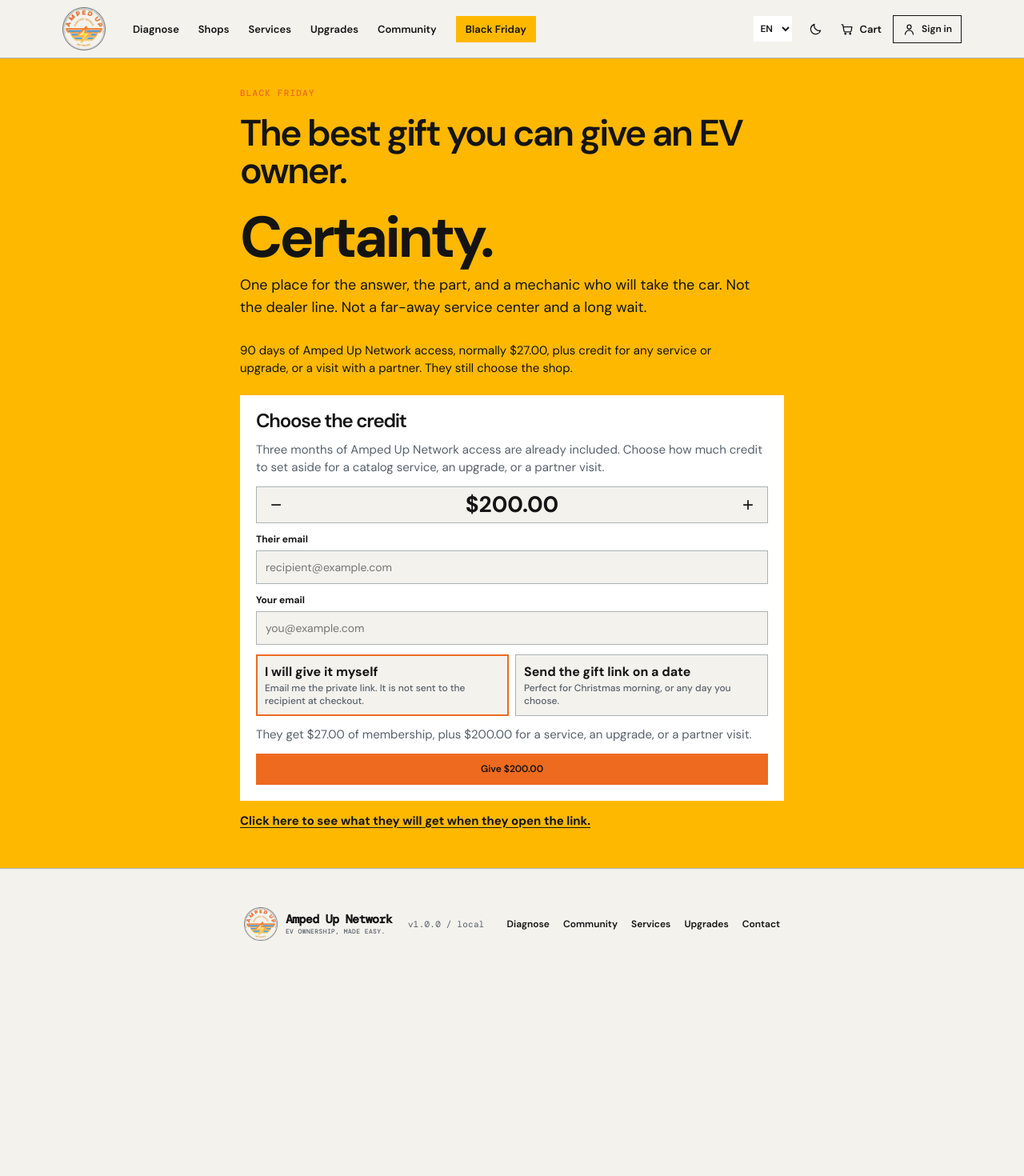
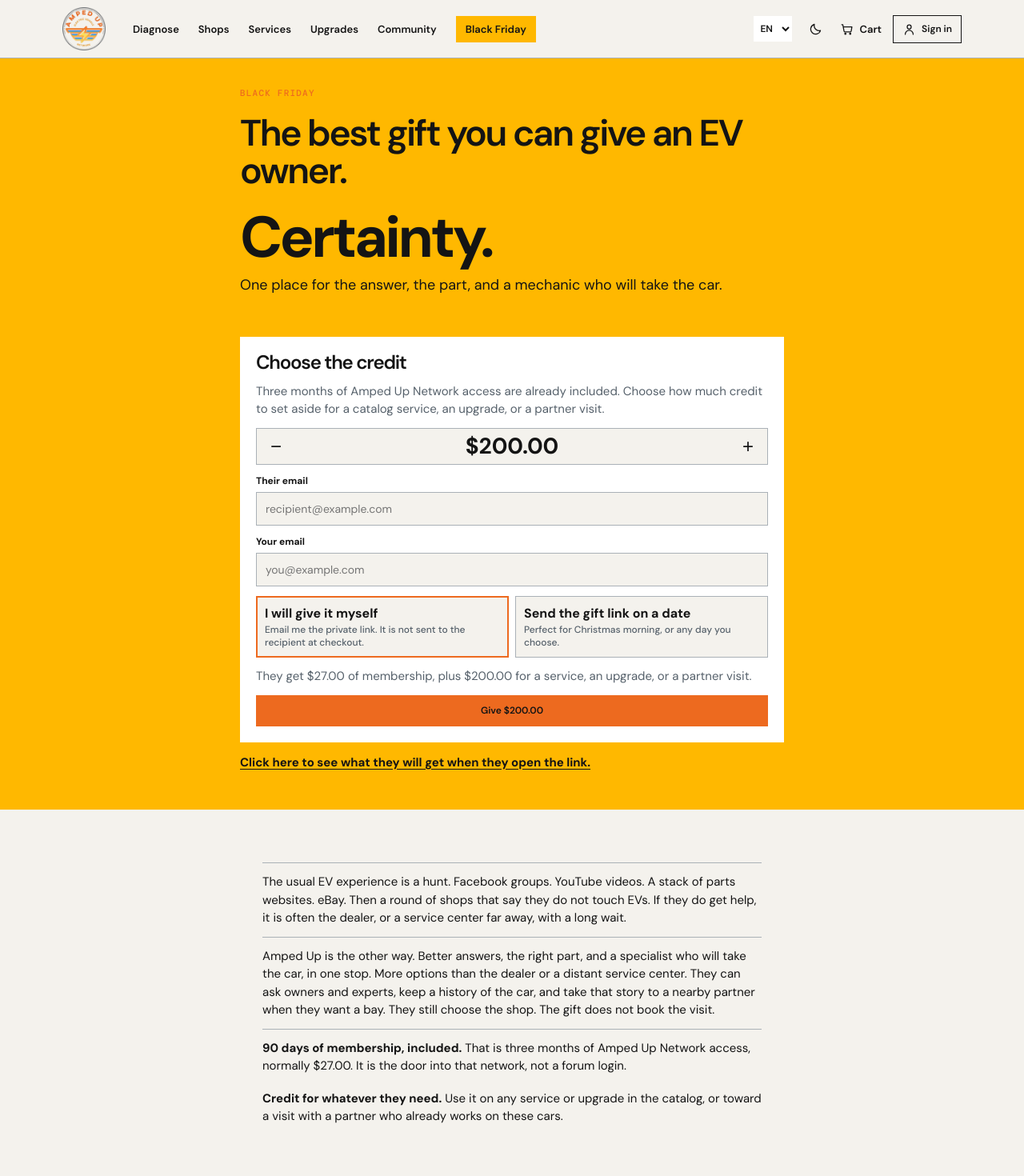
Before and after one commit to erichester76/volt-yard, a Next.js app: page /en/black-friday in a window 1280 px wide. Shown: the top 1470 px of the page at 80% size. Before the commit the page ends 1224 px from the top, so only its background shows below. Built offline with nearby package versions, Linux system fonts and the light colour scheme; no server answers; the database is empty; a web font is replaced by a local one.

Commit message:
style: move the gift explanation below the offer

```diff
--- a/app/black-friday/page.tsx
+++ b/app/black-friday/page.tsx
@@ -53,11 +53,9 @@ export default function BlackFridayPage() {
         <p className="eyebrow">Black Friday</p>
         <h1 className="heading-primary">The best gift you can give an EV owner.</h1>
         <p className="gift-offer-certainty">Certainty.</p>
-        <p className="intro">One place for the answer, the part, and a mechanic who will take the car. Not the dealer line. Not a far-away service center and a long wait.</p>
-        <p className="gift-offer-limit">{giftMembershipDays} days of Amped Up Network access, normally {money(giftMembershipValueCents)}, plus credit for any service or upgrade, or a visit with a partner. They still choose the shop.</p>
+        <p className="intro">One place for the answer, the part, and a mechanic who will take the car.</p>
       </div>
       <div className="gift-offer-aside">
-        <CatalogTeaser compact title="The credit can go to things like" />
         <form className="gift-offer-form" onSubmit={buy}>
           <h2>Choose the credit</h2>
           <p>Three months of Amped Up Network access are already included. Choose how much credit to set aside for a catalog service, an upgrade, or a partner visit.</p>
@@ -88,5 +86,14 @@ export default function BlackFridayPage() {
         <p className="gift-offer-preview"><Link href="/gift-landing/example">Click here to see what they will get when they open the link.</Link></p>
       </div>
     </div></section>
+    <section className="gift-offer-more"><div className="wrap">
+      <div className="gift-offer-story">
+        <p>The usual EV experience is a hunt. Facebook groups. YouTube videos. A stack of parts websites. eBay. Then a round of shops that say they do not touch EVs. If they do get help, it is often the dealer, or a service center far away, with a long wait.</p>
+        <p>Amped Up is the other way. Better answers, the right part, and a specialist who will take the car, in one stop. More options than the dealer or a distant service center. They can ask owners and experts, keep a history of the car, and take that story to a nearby partner when they want a bay. They still choose the shop. The gift does not book the visit.</p>
+        <p><b>{giftMembershipDays} days of membership, included.</b> That is three months of Amped Up Network access, normally {money(giftMembershipValueCents)}. It is the door into that network, not a forum login.</p>
+      </div>
+      <p className="gift-offer-limit"><b>Credit for whatever they need.</b> Use it on any service or upgrade in the catalog, or toward a visit with a partner who already works on these cars.</p>
+      <CatalogTeaser compact title="The credit can go to things like" />
+    </div></section>
   </main>;
 }
--- a/app/globals.css
+++ b/app/globals.css
@@ -1518,6 +1518,10 @@ footer button {
 .gift-offer-aside { display: grid; gap: 14px; min-width: 0; }
 .gift-offer-aside .gift-offer-limit { max-width: none; margin-top: 0; }
 .gift-offer-aside .catalog-teaser, .gift-offer-aside .catalog-teaser-track { width: 100%; max-width: 100%; min-width: 0; }
+.gift-offer-more { padding: 48px 0 64px; }
+.gift-offer-more .wrap { max-width: 680px; }
+.gift-offer-more .gift-offer-story p { border-top-color: var(--line); color: var(--ink); }
+.gift-offer-more .gift-offer-limit { color: var(--ink); max-width: none; }
 .gift-offer-preview { margin: 0; color: var(--acid-ink); font-size: 15px; line-height: 1.5; }
 .gift-offer-preview a { color: var(--acid-ink); font-weight: 700; text-decoration: underline; text-underline-offset: 3px; }
 .gift-offer-note { padding: 28px 0 40px; }
@@ -1625,7 +1629,12 @@ footer button {
 :root[data-theme="dark"] .purchase-research-close h2 { color: var(--hero-ink); }
 :root[data-theme="dark"] .purchase-research-close .inline-cta { background: var(--acid); color: var(--acid-ink); }
 :root[data-theme="dark"] .gift-offer,
-:root[data-theme="dark"] .gift-offer-hero { background: #000; color: var(--acid); }
+:root[data-theme="dark"] .gift-offer-hero,
+:root[data-theme="dark"] .gift-offer-more { background: #000; color: var(--acid); }
+:root[data-theme="dark"] .gift-offer-more .gift-offer-story p,
+:root[data-theme="dark"] .gift-offer-more .gift-offer-limit,
+:root[data-theme="dark"] .gift-offer-more .catalog-teaser h2,
+:root[data-theme="dark"] .gift-offer-more .catalog-teaser-more a { color: var(--acid); }
 :root[data-theme="dark"] .gift-offer-hero .eyebrow,
 :root[data-theme="dark"] .gift-offer-hero h1,
 :root[data-theme="dark"] .gift-offer-hero .intro,
```
